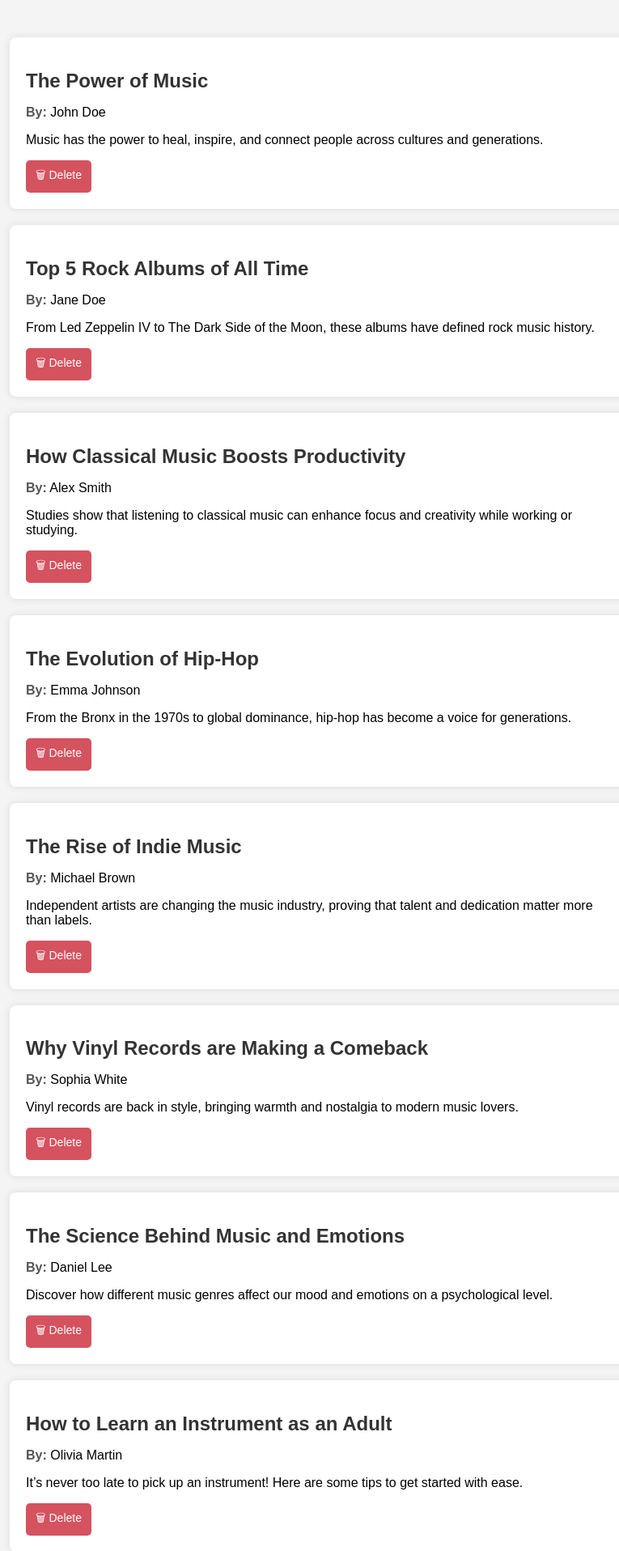
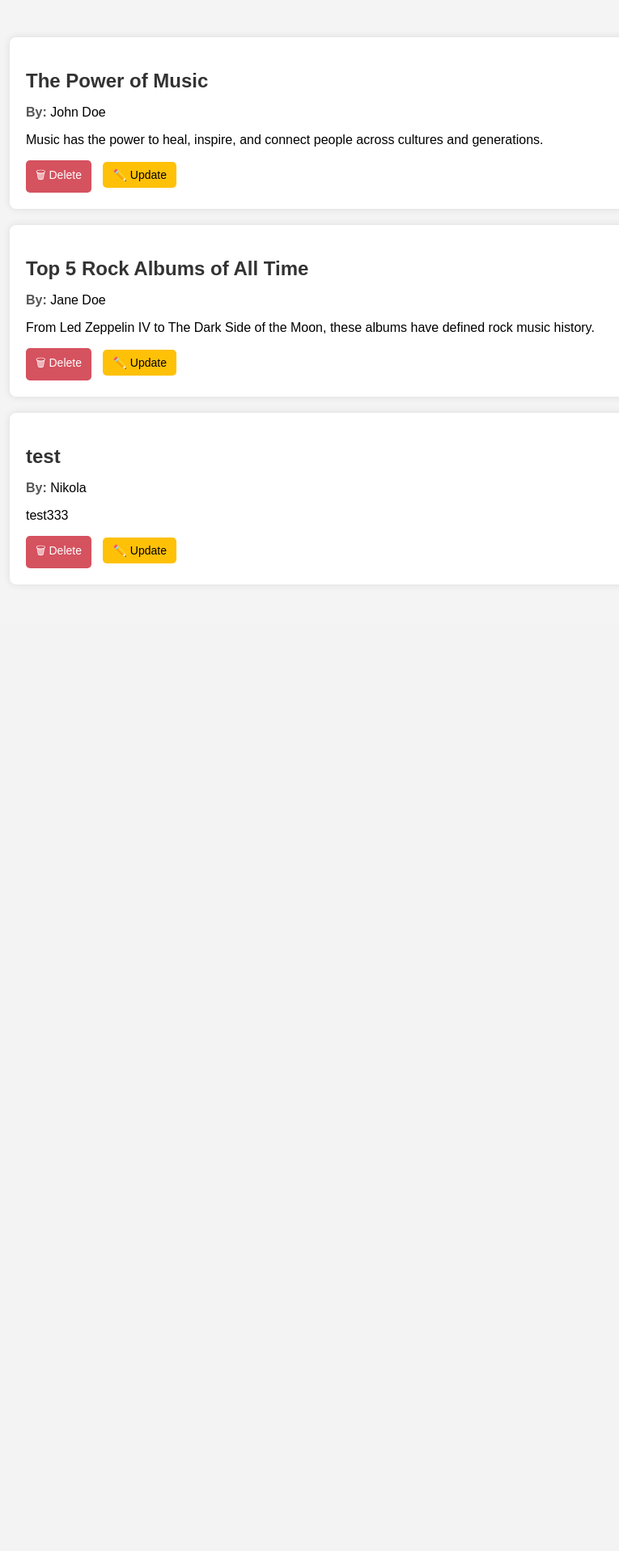
Before and after one commit to Viktor0317/Masterblog, a Flask app: page / in a window 1280 px wide. Shown: the part 154-2070 px from the top of the page at 81% size, without its empty margins (244-1009 px from the left). After the commit the page ends 856 px from the top, so only its background shows below. Run offline with Flask 3, Linux system fonts and the light colour scheme.

Commit message:
Added update functionality for blog posts
- Implemented update route in app.py to allow post editing
- Created update.html with a form pre-filled with existing post data
- Added an 'Update' button in index.html for each blog post
- Ensured changes are saved and redirected to the homepage

```diff
--- a/app.py
+++ b/app.py
@@ -17,6 +17,15 @@ def save_posts(posts):
     file_path = os.path.join(os.path.dirname(__file__), 'data.json')
     with open(file_path, 'w') as file:
         json.dump(posts, file, indent=4)
+
+
+# Function to fetch a single post by ID
+def fetch_post_by_id(post_id):
+    blog_posts = load_posts()
+    for post in blog_posts:
+        if post["id"] == post_id:
+            return post
+    return None  # Return None if not found
 
 
 @app.route('/')
@@ -45,6 +54,30 @@ def add():
     return render_template('add.html')
 
 
+@app.route('/update/<int:post_id>', methods=['GET', 'POST'])
+def update(post_id):
+    blog_posts = load_posts()
+
+    # Find the post inside the list
+    for post in blog_posts:
+        if post["id"] == post_id:
+            if request.method == 'POST':
+                # Update the post details
+                post["author"] = request.form.get("author")
+                post["title"] = request.form.get("title")
+                post["content"] = request.form.get("content")
+
+                # Save changes to the JSON file
+                save_posts(blog_posts)
+
+                return redirect(url_for('index'))  # Redirect to home
+
+            # Render update.html with the existing post data
+            return render_template('update.html', post=post)
+
+    return "Post not found", 404  # Return an error if the post doesn't exist
+
+
 @app.route('/delete/<int:post_id>', methods=['POST'])
 def delete(post_id):
     blog_posts = load_posts()
--- a/data.json
+++ b/data.json
@@ -13,50 +13,8 @@
     },
     {
         "id": 3,
-        "author": "Alex Smith",
-        "title": "How Classical Music Boosts Productivity",
-        "content": "Studies show that listening to classical music can enhance focus and creativity while working or studying."
-    },
-    {
-        "id": 4,
-        "author": "Emma Johnson",
-        "title": "The Evolution of Hip-Hop",
-        "content": "From the Bronx in the 1970s to global dominance, hip-hop has become a voice for generations."
-    },
-    {
-        "id": 5,
-        "author": "Michael Brown",
-        "title": "The Rise of Indie Music",
-        "content": "Independent artists are changing the music industry, proving that talent and dedication matter more than labels."
-    },
-    {
-        "id": 6,
-        "author": "Sophia White",
-        "title": "Why Vinyl Records are Making a Comeback",
-        "content": "Vinyl records are back in style, bringing warmth and nostalgia to modern music lovers."
-    },
-    {
-        "id": 7,
-        "author": "Daniel Lee",
-        "title": "The Science Behind Music and Emotions",
-        "content": "Discover how different music genres affect our mood and emotions on a psychological level."
-    },
-    {
-        "id": 8,
-        "author": "Olivia Martin",
-        "title": "How to Learn an Instrument as an Adult",
-        "content": "It\u2019s never too late to pick up an instrument! Here are some tips to get started with ease."
-    },
-    {
-        "id": 9,
-        "author": "William Clark",
-        "title": "Electronic Music: The Future of Sound",
-        "content": "From synthesizers to AI-generated beats, electronic music is pushing the boundaries of sound."
-    },
-    {
-        "id": 10,
-        "author": "Emily Adams",
-        "title": "Best Music Festivals Around the World",
-        "content": "From Coachella to Tomorrowland, these festivals offer unforgettable musical experiences."
+        "author": "Nikola",
+        "title": "test",
+        "content": "test333"
     }
 ]
--- a/static/style.css
+++ b/static/style.css
@@ -88,6 +88,23 @@ h1 {
     border: none;
 }
 
+/* Update Button Styling */
+.update-btn {
+    display: inline-block;
+    margin-left: 10px;
+    padding: 8px 12px;
+    background-color: #ffc107;
+    color: black;
+    font-size: 14px;
+    text-decoration: none;
+    border-radius: 5px;
+    transition: background 0.3s ease-in-out;
+}
+
+.update-btn:hover {
+    background-color: #e0a800;
+}
+
 /* Form Styling (Only for Full-Page Forms) */
 .form-container {
     max-width: 500px;
@@ -131,8 +148,8 @@ h1 {
     background-color: #0056b3;
 }
 
-/* Back to Home Link */
-a.back-home {
+/* Back to Home Button */
+.back-home {
     display: inline-block;
     margin-top: 20px;
     padding: 10px 15px;
@@ -143,7 +160,7 @@ a.back-home {
     transition: background 0.3s ease-in-out;
 }
 
-a.back-home:hover {
+.back-home:hover {
     background-color: #5a6268;
 }
 
--- a/templates/add.html
+++ b/templates/add.html
@@ -8,6 +8,7 @@
 </head>
 <body>
     <h1>Add a New Blog Post</h1>
+
     <form action="{{ url_for('add') }}" method="POST" class="form-container">
         <label for="author">Author:</label>
         <input type="text" id="author" name="author" required>
--- a/templates/index.html
+++ b/templates/index.html
@@ -17,10 +17,11 @@
                 <p><strong>By:</strong> {{ post.author }}</p>
                 <p>{{ post.content }}</p>
 
-                <!-- Delete Button -->
-                <form action="{{ url_for('delete', post_id=post.id) }}" method="POST" style="display:inline;">
+                <form action="{{ url_for('delete', post_id=post.id) }}" method="POST" class="delete-form">
                     <button type="submit" class="delete-btn">🗑 Delete</button>
                 </form>
+
+                <a href="{{ url_for('update', post_id=post.id) }}" class="update-btn">✏️ Update</a>
             </div>
         {% endfor %}
     </div>
```
Also changed, not shown: templates/update.html (added, +28 -0 lines).
